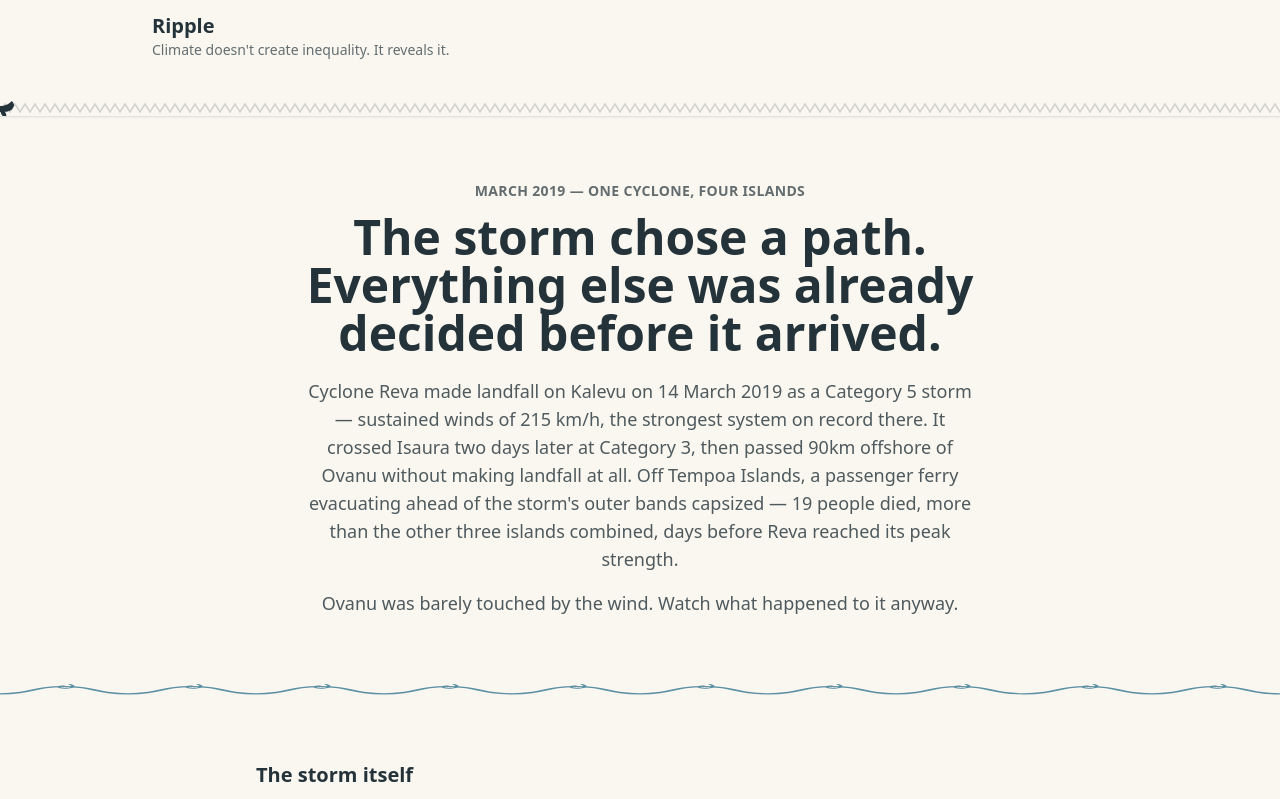
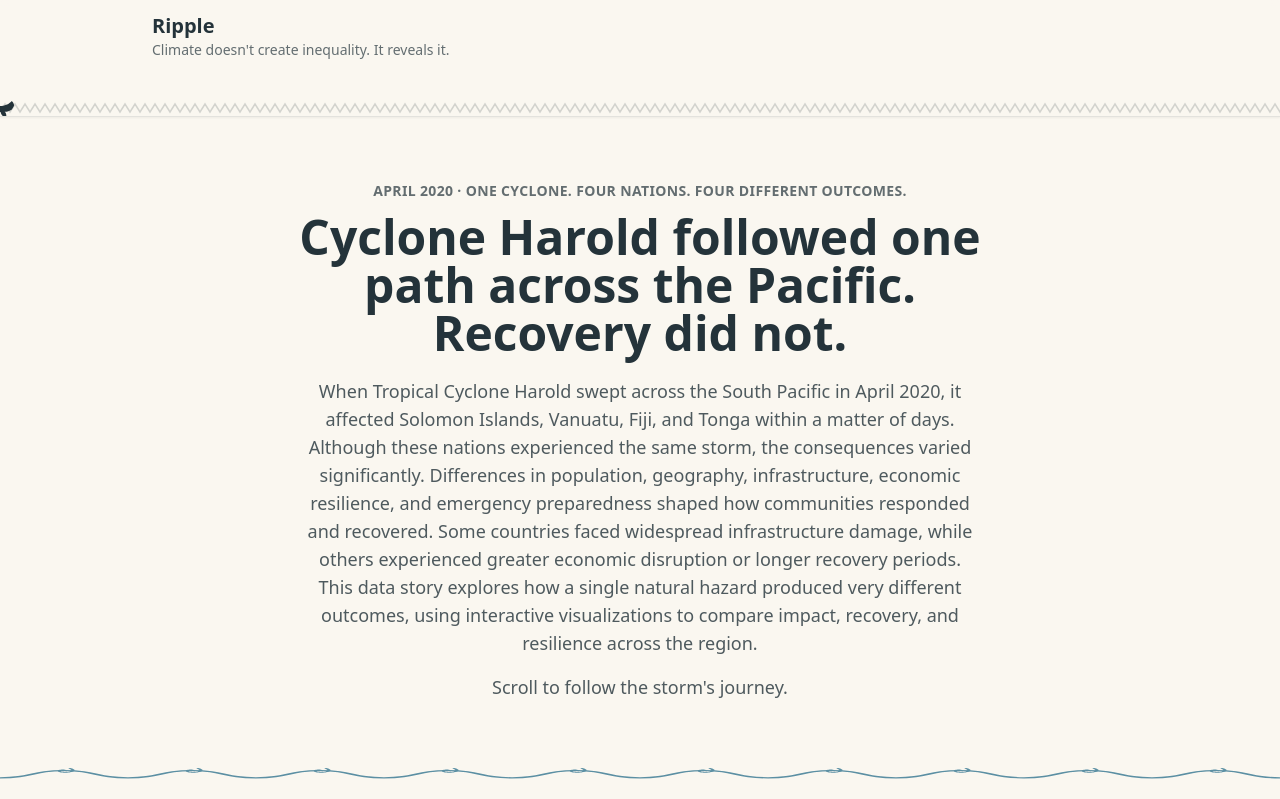
Before and after one commit to ReversalRedGarnet/DataViz, a React (Vite) app: page / in a window 1280 px wide. Shown: the top 799 px of the page. Built offline with nearby package versions, Linux system fonts and the light colour scheme.

Commit message:
Revise Hero component text for Cyclone Harold
Updated text content to reflect new information about Cyclone Harold and its impacts across different nations.

```diff
--- a/src/components/Hero.jsx
+++ b/src/components/Hero.jsx
@@ -26,21 +26,18 @@ export default function Hero({ style }) {
   return (
     <Section className="text-center" style={style}>
       <p className="mx-auto max-w-2xl text-sm font-semibold uppercase tracking-wide opacity-70">
-        March 2019 — one cyclone, four islands
+        April 2020 · One cyclone. Four nations. Four different outcomes.
       </p>
       <h1 className="mx-auto mt-3 max-w-3xl text-3xl font-bold md:text-5xl">
-        The storm chose a path. Everything else was already decided before it arrived.
+        Cyclone Harold followed one path across the Pacific. Recovery did not.
       </h1>
       <p className="mx-auto mt-5 max-w-2xl text-lg opacity-80">
-        Cyclone Reva made landfall on Kalevu on 14 March 2019 as a Category 5 storm — sustained
-        winds of 215 km/h, the strongest system on record there. It crossed Isaura two days later
-        at Category 3, then passed 90km offshore of Ovanu without making landfall at all. Off
-        Tempoa Islands, a passenger ferry evacuating ahead of the storm's outer bands capsized — 19
-        people died, more than the other three islands combined, days before Reva reached its peak
-        strength.
+        When Tropical Cyclone Harold swept across the South Pacific in April 2020, it affected Solomon Islands, Vanuatu, Fiji, and Tonga within a matter of days. Although these nations experienced the same storm, the consequences varied significantly.
+Differences in population, geography, infrastructure, economic resilience, and emergency preparedness shaped how communities responded and recovered. Some countries faced widespread infrastructure damage, while others experienced greater economic disruption or longer recovery periods.
+This data story explores how a single natural hazard produced very different outcomes, using interactive visualizations to compare impact, recovery, and resilience across the region.
       </p>
       <p className="mx-auto mt-4 max-w-2xl text-lg font-medium opacity-80">
-        Ovanu was barely touched by the wind. Watch what happened to it anyway.
+        Scroll to follow the storm's journey.
       </p>
     </Section>
   )
```
